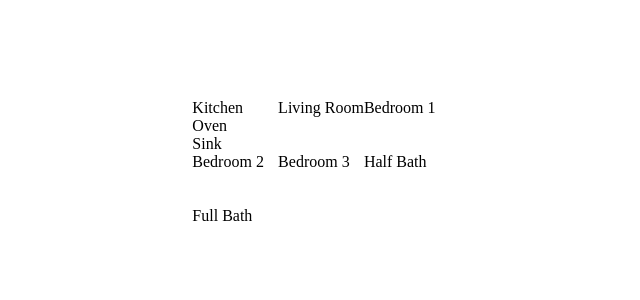
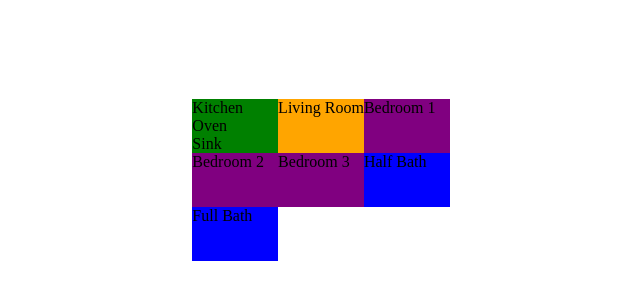
Before and after one commit to saraehutch94/react-floor-plan, a React (Create React App) app: page / in a window 1280 px wide. Shown: the part 228-528 px from the top of the page, without its empty margins (319-959 px from the left). Built offline with nearby package versions, Linux system fonts and the light colour scheme.

Commit message:
change background of all components for visibility of grid

```diff
--- a/src/components/Bathroom/Bathroom.css
+++ b/src/components/Bathroom/Bathroom.css
@@ -0,0 +1,3 @@
+.bathroom-div {
+  background-color: blue;
+}
--- a/src/components/Bathroom/index.js
+++ b/src/components/Bathroom/index.js
@@ -1,5 +1,7 @@
+import "./Bathroom.css";
+
 function Bathroom(props) {
-  return <div>{props.size} Bath</div>;
+  return <div className="bathroom-div">{props.size} Bath</div>;
 }
 
 export default Bathroom;
--- a/src/components/Bedroom/Bedroom.css
+++ b/src/components/Bedroom/Bedroom.css
@@ -0,0 +1,3 @@
+.bedroom-div {
+  background-color: purple;
+}
--- a/src/components/Bedroom/index.js
+++ b/src/components/Bedroom/index.js
@@ -1,5 +1,7 @@
+import "./Bedroom.css";
+
 function Bedroom(props) {
-  return <div>Bedroom {props.bedNum}</div>;
+  return <div className="bedroom-div">Bedroom {props.bedNum}</div>;
 }
 
 export default Bedroom;
--- a/src/components/Kitchen/Kitchen.css
+++ b/src/components/Kitchen/Kitchen.css
@@ -0,0 +1,3 @@
+.kitchen-div {
+  background-color: green;
+}
--- a/src/components/Kitchen/index.js
+++ b/src/components/Kitchen/index.js
@@ -1,9 +1,10 @@
+import "./Kitchen.css";
 import Oven from "../Oven";
 import Sink from "../Sink";
 
 function Kitchen() {
   return (
-    <div>
+    <div className="kitchen-div">
       <div>Kitchen</div>
       <Oven />
       <Sink />
--- /dev/null
+++ b/src/components/LivingRoom/LivingRoom.css
@@ -0,0 +1,3 @@
+.livingroom-div {
+  background-color: orange;
+}
--- a/src/components/LivingRoom/index.js
+++ b/src/components/LivingRoom/index.js
@@ -1,5 +1,7 @@
+import "./LivingRoom.css";
+
 function LivingRoom() {
-  return <div>Living Room</div>;
+  return <div className="livingroom-div">Living Room</div>;
 }
 
 export default LivingRoom;
```
